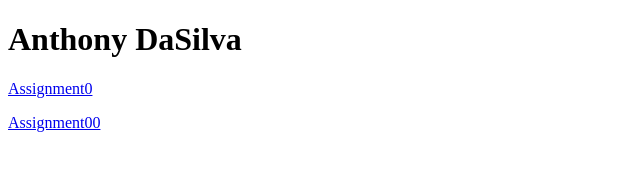
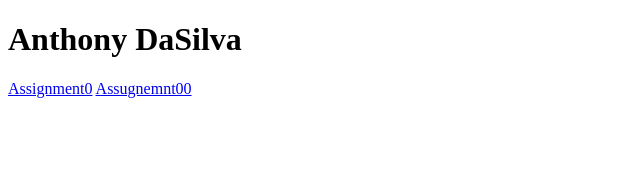
Before and after one commit to aqdasilva/aqdasilva.github.io, a plain HTML site: page index.html in a window 1280 px wide. Shown: the whole page, without its empty margins (0-640 px from the left). Drawn offline with Linux system fonts and the light colour scheme.

Commit message:
p.3 changes

```diff
--- a/index.html
+++ b/index.html
@@ -9,9 +9,7 @@
     <h1> Anthony DaSilva</h1>
     <p>
         <a href ="assignment0.html"> Assignment0</a>
-    </p>
-    <p>
-        <a href ="Goals.html">Assignment00</a>
+        <a href="assignment0.html"> Assugnemnt00</a>
     </p>
 </body>
 </html>
```
